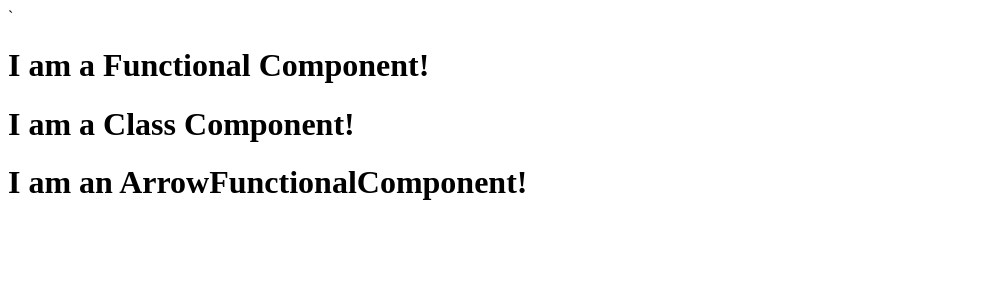
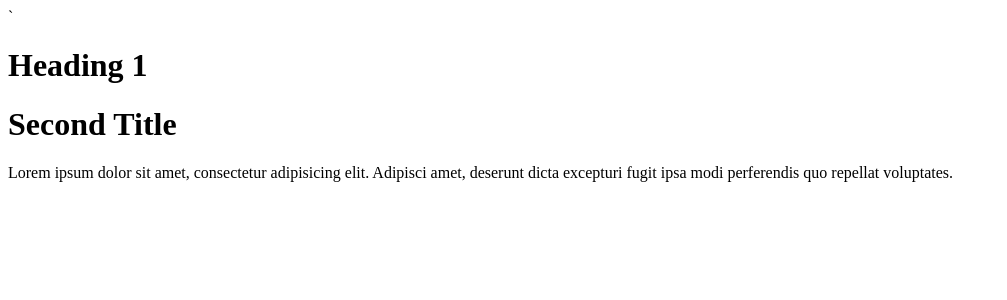
Before and after one commit to FoivosMastroleon/cf9-react-app, a React (Vite) app: page / in a window 1280 px wide. Shown: the top 300 px of the page, without its empty margins (0-1007 px from the left). Built offline with nearby package versions, Linux system fonts and the light colour scheme.

Commit message:
feat: add ArrowFunctonalComponentWithProps

```diff
--- a/src/App.tsx
+++ b/src/App.tsx
@@ -1,15 +1,72 @@
-import FunctionalComponent from "./components/LessonTwo/FunctionalComponent.tsx";
-import ClassComponent from "./components/LessonTwo/ClassComponent.tsx";
-import ArrowFunctionalComponent from "./components/LessonTwo/ArrowFunctionalComponent.tsx";
+// import FunctionalComponent from "./components/LessonTwo/FunctionalComponent.tsx";
+// import ClassComponent from "./components/LessonTwo/ClassComponent.tsx";
+// import ArrowFunctionalComponent from "./components/LessonTwo/ArrowFunctionalComponent.tsx";
+import ArrowFunctionalComponentWithProps from "./components/LessonThree/ArrowFunctionalComponentWithProps.tsx";
+
+// type PropsA = {
+//     title: string,
+//     description: string,
+// }
+//
+// type PropsB = {
+//     title: string,
+//     description: string,
+// }
+//
+// // UNION
+// type Status = "Error" | " Info" | "Warning";
+//
+// // Tuples
+//
+// type Coordinates = [number, number];
+//
+// // Functions
+// type CickHandler = (event: MouseEvent) => void;
+//
+// // Intersection
+// type Props = PropsA & PropsB;
+//
+//
+// interface PropsTwo {
+//     title: string,
+//     description: string
+// }
+//
+// interface PropsTwo {
+//     price: number,
+//     sort: number,
+// }
+//
+// //  PropsTwo = {title, description, price, sort}
+//
+// interface PropsThree extends PropsTwo {
+//     image: string,
+// }
+//
+// //  PropsThree = {title, description, price, sort, image}
+
 
 function App() {
 
+
+
   return (
     <>
-      <FunctionalComponent />
-      <ClassComponent />
-      <ArrowFunctionalComponent />
-    </>
+      {/*<FunctionalComponent />*/}
+      {/*  <FunctionalComponent />*/}
+      {/*  <FunctionalComponent />*/}
+
+      {/*<ClassComponent />*/}
+      {/*<ArrowFunctionalComponent />*/}
+
+        <ArrowFunctionalComponentWithProps title="Heading 1"/>
+        <ArrowFunctionalComponentWithProps
+            title="Second Title"
+            description="Lorem ipsum dolor sit amet, consectetur adipisicing elit. Adipisci amet, deserunt dicta excepturi fugit ipsa modi perferendis quo repellat voluptates.
+"/>
+
+
+        </>
   )
 }
 
--- /dev/null
+++ b/src/components/LessonThree/ArrowFunctionalComponentWithProps.tsx
@@ -0,0 +1,19 @@
+type Props = {
+    title: string;
+    description?: string;
+}
+
+
+
+const ArrowFunctionalComponentWithProps = (
+    {title, description}: Props
+) => {
+    return (
+        <>
+            <h1>{title}</h1>
+            <p>{description}</p>
+        </>
+    )
+}
+
+export default ArrowFunctionalComponentWithProps;
```
